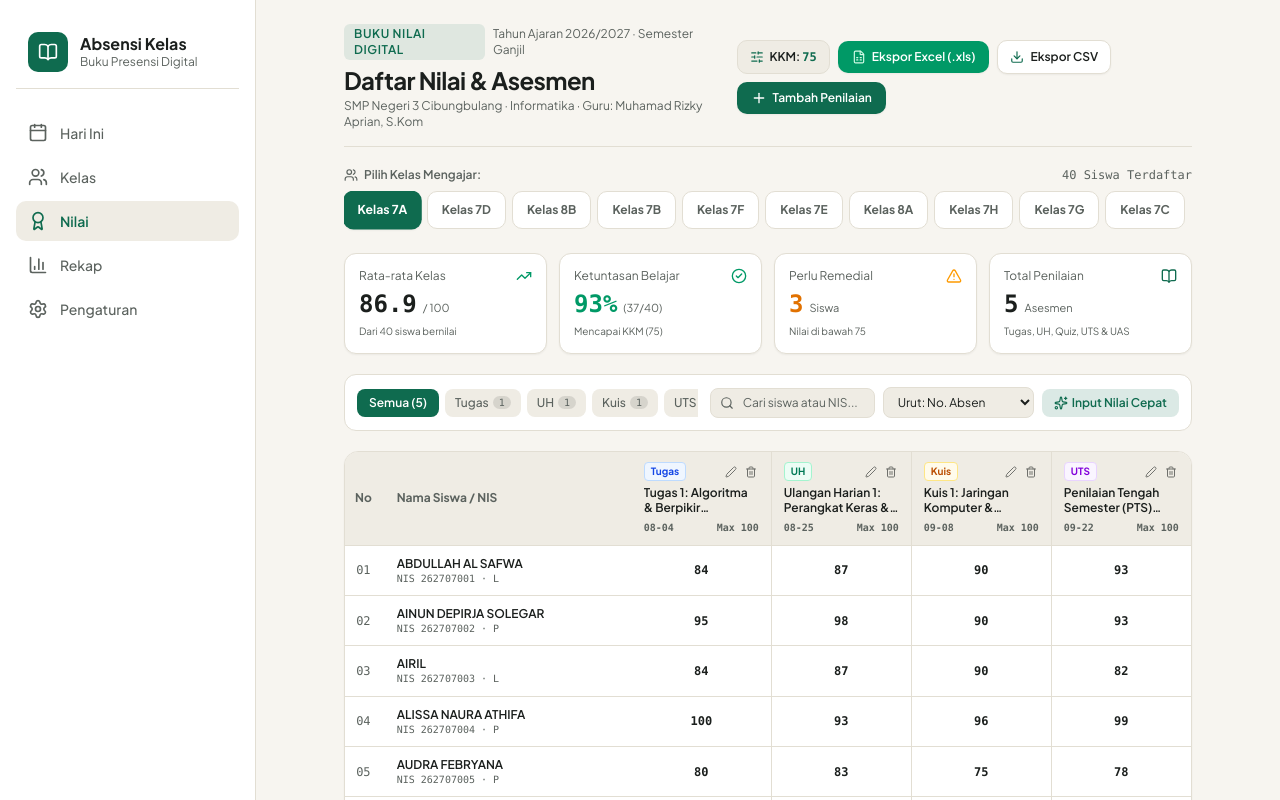
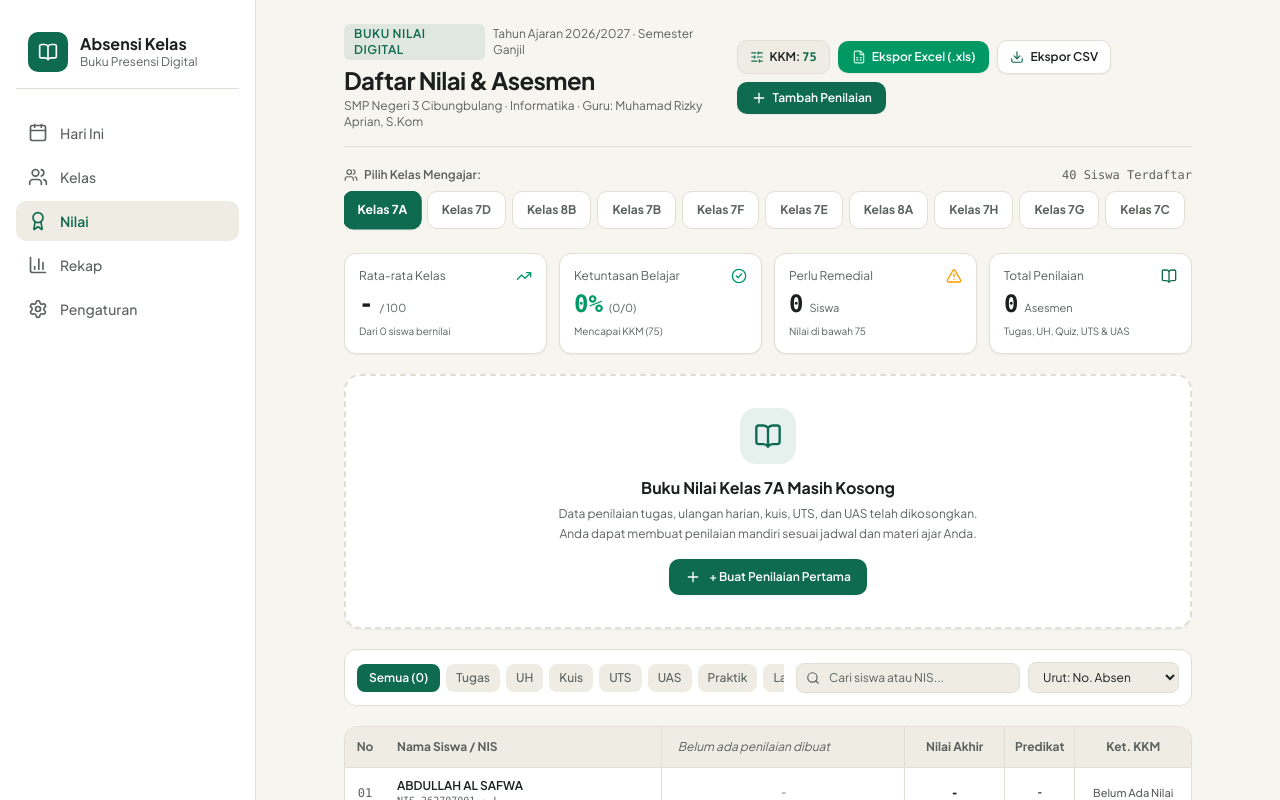
Before and after one commit to rizkyaprian25/Absensi, a Next.js app: page /grades in a window 1280 px wide. Shown: the top 800 px of the page. Built offline with nearby package versions, Linux system fonts and the light colour scheme.

Commit message:
feat(grades): clear default assessment and score mocks for custom teacher input

```diff
--- a/src/app/grades/page.tsx
+++ b/src/app/grades/page.tsx
@@ -54,6 +54,7 @@ import {
   calculateStudentGradeSummary,
   calculateClassGradeStats,
   exportGradesToCSV,
+  clearAssessmentsForClass,
 } from "@/lib/gradeStorage";
 import {
   generateGradesExcelHtmlWithKop,
@@ -352,6 +353,17 @@ function GradesPageContent() {
     URL.revokeObjectURL(url);
   };
 
+  // Konfirmasi & Kosongkan Penilaian Kelas Terpilih
+  const handleClearAssessments = () => {
+    const isConfirm = window.confirm(
+      `Apakah Anda yakin ingin mengosongkan seluruh penilaian dan nilai untuk Kelas ${currentClass.name}? Semua tugas, ulangan, dan nilai yang dibuat pada kelas ini akan dihapus bersih.`
+    );
+    if (!isConfirm) return;
+
+    clearAssessmentsForClass(selectedClassId);
+    refreshData();
+  };
+
   return (
     <div className="flex flex-col gap-5 pb-12">
       {/* Header Utama Buku Nilai */}
@@ -405,6 +417,19 @@ function GradesPageContent() {
             <Download className="w-3.5 h-3.5 text-[var(--color-accent)]" />
             <span>Ekspor CSV</span>
           </button>
+
+          {/* Tombol Kosongkan Nilai (Hanya muncul jika kelas memiliki asesmen) */}
+          {classAssessments.length > 0 && (
+            <button
+              type="button"
+              onClick={handleClearAssessments}
+              className="px-3 py-2 bg-[var(--surface-card)] hover:bg-rose-50 dark:hover:bg-rose-950/30 text-rose-600 border border-[var(--border-hairline)] hover:border-rose-300 rounded-[10px] text-xs font-semibold flex items-center gap-1.5 transition-colors shadow-xs"
+              title="Kosongkan seluruh penilaian dan nilai kelas ini"
+            >
+              <Trash2 className="w-3.5 h-3.5" />
+              <span className="hidden sm:inline">Kosongkan Nilai</span>
+            </button>
+          )}
 
           <button
             type="button"
@@ -521,6 +546,32 @@ function GradesPageContent() {
         </div>
       </div>
 
+      {/* Banner Penilaian Bersih / Kosong Sesuai Permintaan Guru */}
+      {classAssessments.length === 0 && (
+        <div className="bg-[var(--surface-card)] border-2 border-dashed border-[var(--border-hairline)] rounded-[16px] p-8 text-center flex flex-col items-center justify-center shadow-xs">
+          <div className="w-14 h-14 rounded-2xl bg-[var(--color-accent)]/10 text-[var(--color-accent)] flex items-center justify-center mb-3">
+            <BookOpen className="w-7 h-7" />
+          </div>
+          <h3 className="text-base font-bold text-[var(--text-primary)]">
+            Buku Nilai Kelas {currentClass.name} Masih Kosong
+          </h3>
+          <p className="text-xs text-[var(--text-secondary)] max-w-md mt-1 mb-4 leading-relaxed">
+            Data penilaian tugas, ulangan harian, kuis, UTS, dan UAS telah dikosongkan. Anda dapat membuat penilaian mandiri sesuai jadwal dan materi ajar Anda.
+          </p>
+          <button
+            type="button"
+            onClick={() => {
+              setEditingAssessment(null);
+              setIsAssessmentModalOpen(true);
+            }}
+            className="px-4 py-2.5 bg-[var(--color-accent)] hover:bg-[var(--color-accent)]/90 text-[var(--color-on-accent)] rounded-[10px] text-xs font-semibold flex items-center gap-2 transition-all shadow-xs active:scale-[0.98]"
+          >
+            <Plus className="w-4 h-4" />
+            <span>+ Buat Penilaian Pertama</span>
+          </button>
+        </div>
+      )}
+
       {/* Filter Kategori Asesmen & Pencarian */}
       <div className="flex flex-col md:flex-row md:items-center justify-between gap-3 bg-[var(--surface-card)] p-3 rounded-[12px] border border-[var(--border-hairline)]">
         {/* Filter Kategori Pills */}
@@ -616,7 +667,12 @@ function GradesPageContent() {
                 </th>
 
                 {/* Kolom Tiap Asesmen */}
-                {filteredAssessments.map((asmt) => {
+                {filteredAssessments.length === 0 ? (
+                  <th className="py-2.5 px-4 font-normal text-[var(--text-secondary)] italic border-r border-[var(--border-hairline)] min-w-[220px]">
+                    Belum ada penilaian dibuat
+                  </th>
+                ) : (
+                  filteredAssessments.map((asmt) => {
                   const meta = ASSESSMENT_TYPE_METAS[asmt.type];
                   return (
                     <th
@@ -662,7 +718,8 @@ function GradesPageContent() {
                       </div>
                     </th>
                   );
-                })}
+                })
+              )}
 
                 {/* Kolom Hasil & KKM */}
                 <th className="py-3 px-3 text-center font-bold text-[var(--text-secondary)] min-w-[90px] bg-[var(--surface-recessed)] border-r border-[var(--border-hairline)]">
@@ -715,7 +772,12 @@ function GradesPageContent() {
                       </td>
 
                       {/* Kolom Nilai Tiap Asesmen */}
-                      {filteredAssessments.map((asmt) => {
+                      {filteredAssessments.length === 0 ? (
+                        <td className="py-2.5 px-4 text-center text-[var(--text-secondary)] italic border-r border-[var(--border-hairline)] text-[11px]">
+                          -
+                        </td>
+                      ) : (
+                        filteredAssessments.map((asmt) => {
                           const sc = summary.scores[asmt.id];
                           const isEditingThis =
                             editingCell?.studentId === summary.studentId &&
@@ -768,7 +830,8 @@ function GradesPageContent() {
                               )}
                             </td>
                           );
-                      })}
+                        })
+                      )}
 
                       {/* Nilai Rata-rata Akhir */}
                       <td className="py-2.5 px-3 text-center font-mono font-bold text-xs border-r border-[var(--border-hairline)] bg-[var(--surface-card)]">
--- a/src/contracts/mocks/gradesMocks.ts
+++ b/src/contracts/mocks/gradesMocks.ts
@@ -1,125 +1,15 @@
 import type { AssessmentItem, StudentScoreRecord } from "../grades";
-import { STUDENTS_CLASS_7A } from "./studentsData";
 
 // ============================================================================
-// DATA AWAL / MOCK PENILAIAN SISWA KELAS 7A & 8B
+// DATA AWAL PENILAIAN SISWA (AWAL BERSIH / KOSONG SESUAI PERMINTAAN GURU)
+// Guru dapat membuat penilaian sendiri secara mandiri dari antarmuka web.
 // ============================================================================
 
-export const INITIAL_MOCK_ASSESSMENTS: AssessmentItem[] = [
-  {
-    id: "asmt-7a-tugas-1",
-    classId: "class-7a",
-    subject: "Informatika",
-    type: "TUGAS",
-    title: "Tugas 1: Algoritma & Berpikir Komputasional",
-    description: "Membuat diagram alir (flowchart) proses kehidupan sehari-hari",
-    date: "2026-08-04",
-    maxScore: 100,
-    weight: 20,
-    createdAt: "2026-08-04T08:00:00Z",
-  },
-  {
-    id: "asmt-7a-uh-1",
-    classId: "class-7a",
-    subject: "Informatika",
-    type: "UH",
-    title: "Ulangan Harian 1: Perangkat Keras & Lunak",
-    description: "Evaluasi kompetensi sistem komputer dan komponen hardware",
-    date: "2026-08-25",
-    maxScore: 100,
-    weight: 20,
-    createdAt: "2026-08-25T08:00:00Z",
-  },
-  {
-    id: "asmt-7a-quiz-1",
-    classId: "class-7a",
-    subject: "Informatika",
-    type: "QUIZ",
-    title: "Kuis 1: Jaringan Komputer & Internet",
-    description: "Kuis pemahaman topologi jaringan dan keamanan data",
-    date: "2026-09-08",
-    maxScore: 100,
-    weight: 10,
-    createdAt: "2026-09-08T08:00:00Z",
-  },
-  {
-    id: "asmt-7a-uts-1",
-    classId: "class-7a",
-    subject: "Informatika",
-    type: "UTS",
-    title: "Penilaian Tengah Semester (PTS) Ganjil",
-    description: "Asesmen sumatif materi Bab 1 - Bab 3 Informatika Semester Ganjil",
-    date: "2026-09-22",
-    maxScore: 100,
-    weight: 25,
-    createdAt: "2026-09-22T08:00:00Z",
-  },
-  {
-    id: "asmt-7a-praktik-1",
-    classId: "class-7a",
-    subject: "Informatika",
-    type: "PRAKTIK",
-    title: "Praktik Lab: Pembuatan Dokumen Digital",
-    description: "Praktikum laboratorium komputer pengolahan kata dan tabel",
-    date: "2026-09-29",
-    maxScore: 100,
-    weight: 25,
-    createdAt: "2026-09-29T08:00:00Z",
-  },
-  // Contoh asesmen untuk Kelas 8B
-  {
-    id: "asmt-8b-tugas-1",
-    classId: "class-8b",
-    subject: "Informatika",
-    type: "TUGAS",
-    title: "Tugas 1: Analisis Data dengan Spreadsheet",
-    description: "Formula dasar SUM, AVERAGE, dan IF pada Microsoft Excel / Google Sheets",
-    date: "2026-08-05",
-    maxScore: 100,
-    weight: 20,
-    createdAt: "2026-08-05T08:00:00Z",
-  },
-  {
-    id: "asmt-8b-uh-1",
-    classId: "class-8b",
-    subject: "Informatika",
-    type: "UH",
-    title: "Ulangan Harian 1: Jaringan Komputer & Telekomunikasi",
-    description: "Prinsip kerja IP Address, Router, dan Switch",
-    date: "2026-08-26",
-    maxScore: 100,
-    weight: 25,
-    createdAt: "2026-08-26T08:00:00Z",
-  },
-];
+export const INITIAL_MOCK_ASSESSMENTS: AssessmentItem[] = [];
 
 /**
- * Nilai dasar realistis untuk siswa Kelas 7A (menggunakan pola skor bervariasi)
+ * Catatan nilai awal (kosong secara default agar guru dapat menginput sendiri)
  */
 export function generateInitialMockScores(): StudentScoreRecord[] {
-  const records: StudentScoreRecord[] = [];
-  const baseScores = [88, 92, 85, 95, 78, 82, 90, 72, 86, 94, 80, 74, 89, 91, 84, 87, 96, 79, 83, 90, 75, 88, 70, 93, 85, 89, 92, 78, 86, 90, 84, 76, 88, 91, 87, 85];
-
-  INITIAL_MOCK_ASSESSMENTS.filter((a) => a.classId === "class-7a").forEach((asmt, asmtIdx) => {
-    STUDENTS_CLASS_7A.forEach((student, stdIdx) => {
-      // Variasikan nilai berdasarkan indeks agar realistis
-      const base = baseScores[stdIdx % baseScores.length];
-      const delta = ((asmtIdx * 3 + stdIdx * 7) % 11) - 4; // Variasi -4 s.d. +6
-      let score = Math.min(100, Math.max(68, base + delta));
-
-      // Khusus tugas ke-5 (praktik), beberapa siswa belum dinilai (null)
-      const finalScore = (asmtIdx === 4 && stdIdx > 32) ? null : score;
-
-      records.push({
-        id: `scr-${asmt.id}-${student.id}`,
-        assessmentId: asmt.id,
-        studentId: student.id,
-        score: finalScore,
-        feedback: finalScore !== null && finalScore < 75 ? "Perlu remedial materi ini" : undefined,
-        updatedAt: asmt.createdAt,
-      });
-    });
-  });
-
-  return records;
+  return [];
 }
--- a/src/lib/gradeStorage.ts
+++ b/src/lib/gradeStorage.ts
@@ -11,13 +11,38 @@ import {
   generateInitialMockScores,
 } from "../contracts/mocks/gradesMocks";
 
-export const STORAGE_KEY_ASSESSMENTS = "absensi_grade_assessments_v1";
-export const STORAGE_KEY_SCORES = "absensi_student_scores_v1";
+export const STORAGE_KEY_ASSESSMENTS = "absensi_grade_assessments_v2";
+export const STORAGE_KEY_SCORES = "absensi_student_scores_v2";
 export const STORAGE_KEY_KKM = "absensi_grade_kkm_v1";
 
 // ============================================================================
 // AKSES PENYIMPANAN LOKAL (LOCALSTORAGE OFFLINE-FIRST)
 // ============================================================================
+
+/**
+ * Membersihkan data mock lama (v1) dari browser pengguna jika ada
+ */
+function cleanupLegacyMockData(): void {
+  if (typeof window === "undefined") return;
+  try {
+    if (
+      localStorage.getItem("absensi_grade_assessments_v1") !== null ||
+      localStorage.getItem("absensi_student_scores_v1") !== null
+    ) {
+      localStorage.removeItem("absensi_grade_assessments_v1");
+      localStorage.removeItem("absensi_student_scores_v1");
+      // Inisialisasi v2 dengan kondisi bersih/kosong
+      if (localStorage.getItem(STORAGE_KEY_ASSESSMENTS) === null) {
+        localStorage.setItem(STORAGE_KEY_ASSESSMENTS, JSON.stringify([]));
+      }
+      if (localStorage.getItem(STORAGE_KEY_SCORES) === null) {
+        localStorage.setItem(STORAGE_KEY_SCORES, JSON.stringify([]));
+      }
+    }
+  } catch (err) {
+    console.warn("Peringatan saat membersihkan sisa data mock v1:", err);
+  }
+}
 
 /**
  * Mengambil daftar seluruh penilaian (asesmen) yang tersimpan
@@ -26,6 +51,8 @@ export function getStoredAssessments(): AssessmentItem[] {
   if (typeof window === "undefined") {
     return INITIAL_MOCK_ASSESSMENTS;
   }
+
+  cleanupLegacyMockData();
 
   try {
     const raw = localStorage.getItem(STORAGE_KEY_ASSESSMENTS);
@@ -61,6 +88,8 @@ export function getStoredScores(): StudentScoreRecord[] {
     return generateInitialMockScores();
   }
 
+  cleanupLegacyMockData();
+
   try {
     const raw = localStorage.getItem(STORAGE_KEY_SCORES);
     if (!raw) {
@@ -85,6 +114,28 @@ export function saveStoredScores(scores: StudentScoreRecord[]): void {
     localStorage.setItem(STORAGE_KEY_SCORES, JSON.stringify(scores));
   } catch (err) {
     console.error("Gagal menyimpan catatan nilai ke localStorage:", err);
+  }
+}
+
+/**
+ * Mengosongkan seluruh penilaian dan nilai (baik untuk satu kelas atau seluruh kelas)
+ */
+export function clearAssessmentsForClass(classId?: string): void {
+  if (typeof window === "undefined") return;
+  try {
+    if (!classId) {
+      saveStoredAssessments([]);
+      saveStoredScores([]);
+    } else {
+      const allAssessments = getStoredAssessments();
+      const removedIds = new Set(allAssessments.filter((a) => a.classId === classId).map((a) => a.id));
+      const remainingAssessments = allAssessments.filter((a) => a.classId !== classId);
+      const remainingScores = getStoredScores().filter((s) => !removedIds.has(s.assessmentId));
+      saveStoredAssessments(remainingAssessments);
+      saveStoredScores(remainingScores);
+    }
+  } catch (err) {
+    console.error("Gagal mengosongkan data penilaian:", err);
   }
 }
 
```
Lines whose indentation alone changed are shown as unchanged.
